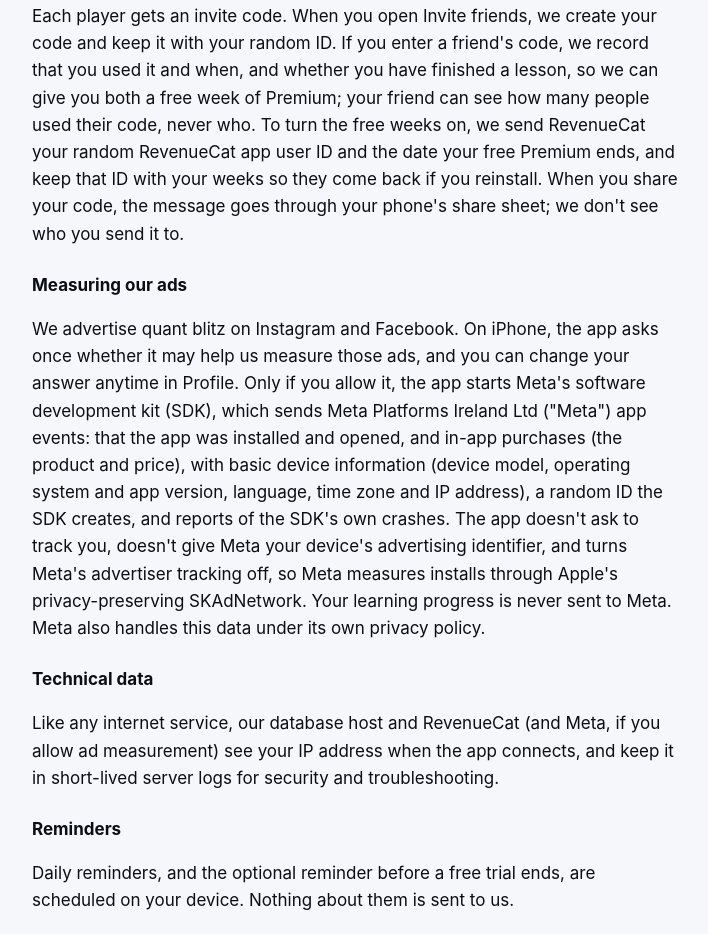
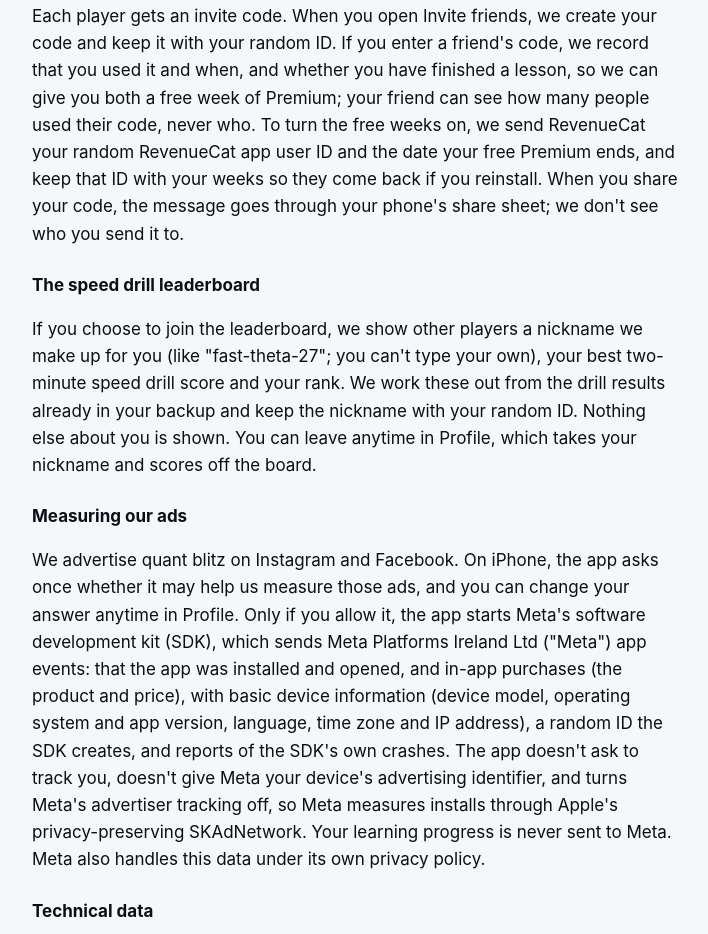
Before and after one commit to lukazsdev/quantblitz, a plain HTML site: page privacy/index.html in a window 1280 px wide. Shown: the part 1506-2440 px from the top of the page, without its empty margins (284-992 px from the left). Drawn offline with Linux system fonts and the light colour scheme.

Commit message:
Update quant blitz pages

```diff
--- a/privacy/index.html
+++ b/privacy/index.html
@@ -74,6 +74,14 @@
         keep that ID with your weeks so they come back if you reinstall. When you share your code,
         the message goes through your phone's share sheet; we don't see who you send it to.
       </p>
+      <h3>The speed drill leaderboard</h3>
+      <p>
+        If you choose to join the leaderboard, we show other players a nickname we make up for you
+        (like "fast-theta-27"; you can't type your own), your best two-minute speed drill score and
+        your rank. We work these out from the drill results already in your backup and keep the
+        nickname with your random ID. Nothing else about you is shown. You can leave anytime in
+        Profile, which takes your nickname and scores off the board.
+      </p>
       <h3>Measuring our ads</h3>
       <p>
         We advertise quant blitz on Instagram and Facebook. On iPhone, the app asks once whether it
@@ -131,6 +139,7 @@
           app (30 days if you never finished a lesson), so your progress can come back if you
           reinstall.
         </li>
+        <li>Leaderboard nickname: until you leave the leaderboard or your backup is deleted.</li>
         <li>
           Invite codes and free weeks: deleted with your backup. If a friend's backup is deleted, we
           keep only the fact that someone used your code, without who.
```
